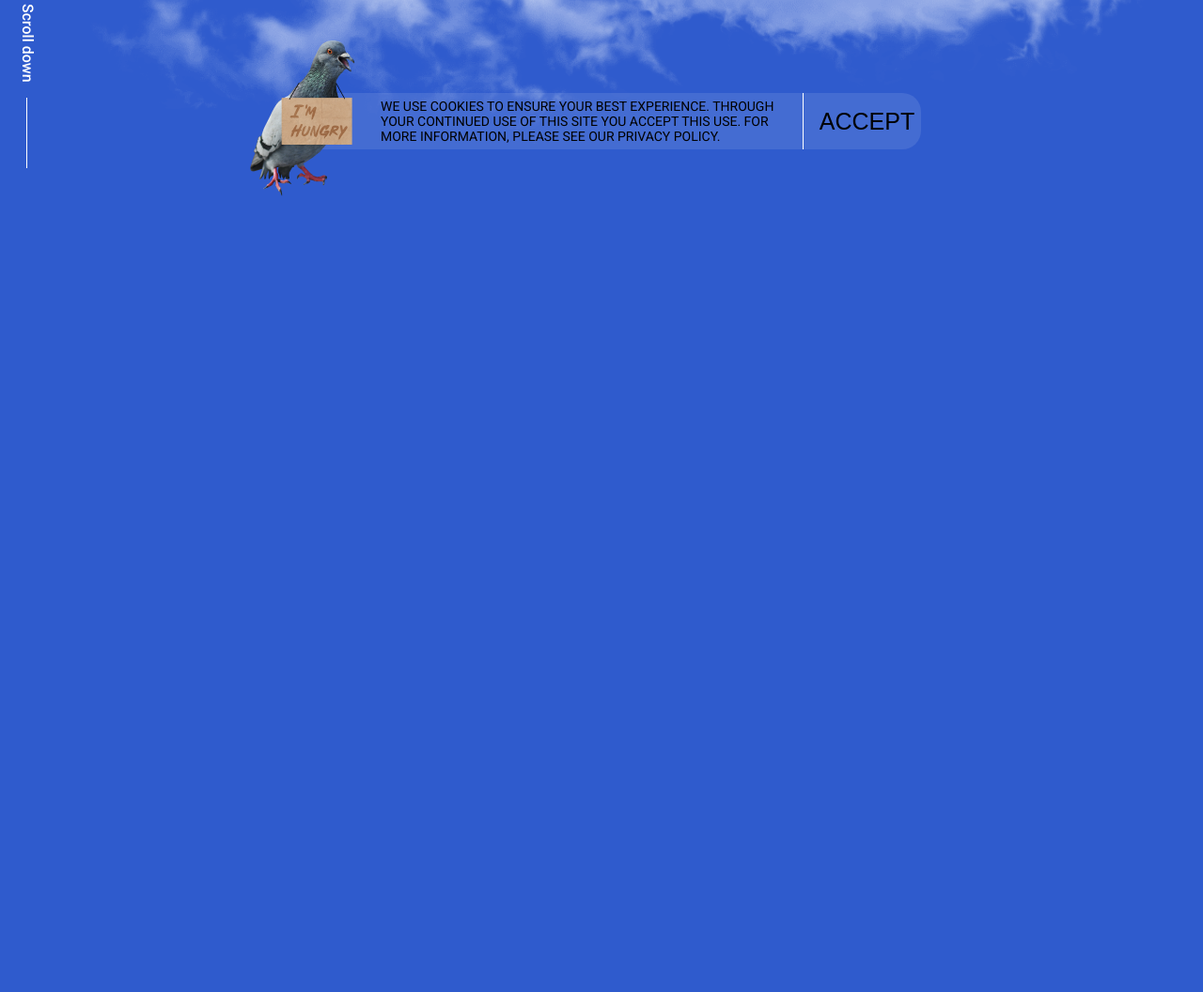
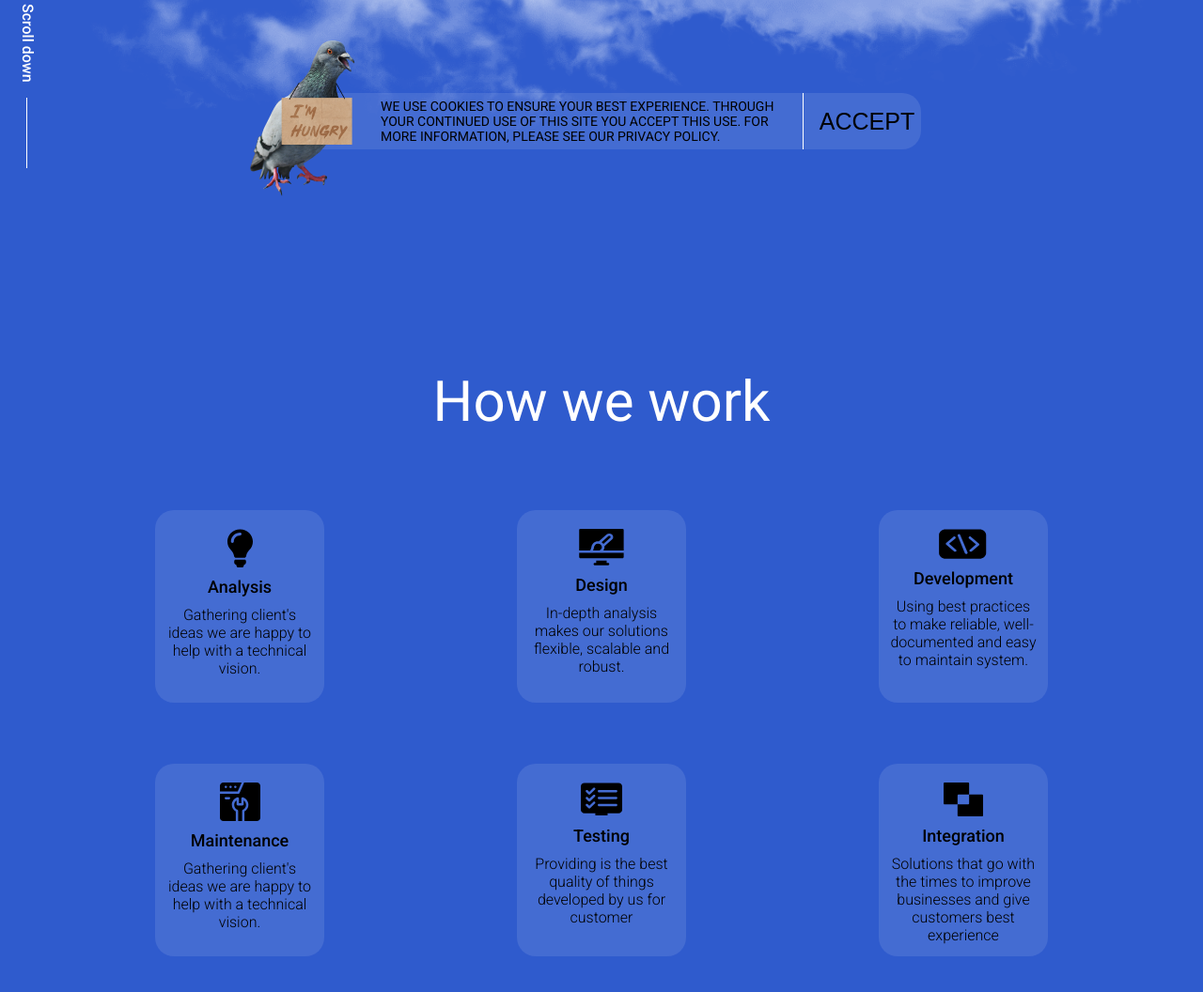
Before and after one commit to Moonsh1nee/Live_streaming, a website: page index.html in a window 1280 px wide. Shown: the part 538-1594 px from the top of the page at 94% size. Before the commit the page ends 880 px from the top, so only its background shows below. Drawn offline with nearby package versions, Linux system fonts and the light colour scheme; files that its build step writes are made by us from their sources.

Commit message:
work section implementation

```diff
--- a/index.html
+++ b/index.html
@@ -71,6 +71,78 @@
                 </div>
             </div>
         </section>
+
+        <section class="work-section" aria-label="work section">
+            <div class="container">
+                <div class="work">
+                    <h2 class="work__title">How we work</h2>
+
+                    <div class="work__cards-wrapper">
+
+                        <figure class="info-card card--analysis" aria-label="card analysis">
+                            <svg class="info-card__icon icon--bulb" aria-label="bulb img">
+                                <use href="assets/sprites.svg#bulb-icon"></use>
+                            </svg>
+                            <h3 class="info-card__title">Analysis</h3>
+                            <p class="info-card__description">
+                                Gathering client's ideas we are happy to help with a technical vision.
+                            </p>
+                        </figure>
+
+                        <figure class="info-card card--design" aria-label="card design">
+                            <svg class="info-card__icon icon--design" aria-label="design img">
+                                <use href="assets/sprites.svg#design-icon"></use>
+                            </svg>
+                            <h3 class="info-card__title">Design</h3>
+                            <p class="info-card__description">
+                                In-depth analysis makes our solutions flexible, scalable and robust.
+                            </p>
+                        </figure>
+
+                        <figure class="info-card card--dev" aria-label="card dev">
+                            <svg class="info-card__icon icon--dev" aria-label="dev img">
+                                <use href="assets/sprites.svg#dev-icon"></use>
+                            </svg>
+                            <h3 class="info-card__title">Development</h3>
+                            <p class="info-card__description">
+                                Using best practices to make reliable, well-documented and easy to maintain system.
+                            </p>
+                        </figure>
+
+                        <figure class="info-card card--maintenance" aria-label="card maintenance">
+                            <svg class="info-card__icon icon--maintenance" aria-label="maintenance img">
+                                <use href="assets/sprites.svg#maintenance-icon"></use>
+                            </svg>
+                            <h3 class="info-card__title">Maintenance</h3>
+                            <p class="info-card__description">
+                                Gathering client's ideas we are happy to help with a technical vision.
+                            </p>
+                        </figure>
+
+                        <figure class="info-card card--testing" aria-label="card testing">
+                            <svg class="info-card__icon icon--testing" aria-label="testing img">
+                                <use href="assets/sprites.svg#testing-icon"></use>
+                            </svg>
+                            <h3 class="info-card__title">Testing</h3>
+                            <p class="info-card__description">
+                                Providing is the best quality of things developed by us for customer
+                            </p>
+                        </figure>
+
+                        <figure class="info-card card--integration" aria-label="card integration">
+                            <svg class="info-card__icon icon--integration" aria-label="integration img">
+                                <use href="assets/sprites.svg#integration-icon"></use>
+                            </svg>
+                            <h3 class="info-card__title">Integration</h3>
+                            <p class="info-card__description">
+                                Solutions that go with the times to improve businesses and give customers best experience
+                            </p>
+                        </figure>
+
+                    </div>
+                </div>
+            </div>
+        </section>
     </main>
 
 </body>
--- /dev/null
+++ b/styles/_cards.scss
@@ -0,0 +1,59 @@
+@use "variables" as v;
+@use "mixins" as m;
+@use "sass:color";
+
+.info-card {
+  width: 180px;
+  height: 205px;
+  padding: 20px 10px 0;
+  border-radius: 20px;
+  background-color: color.adjust(v.$color-white, $alpha: -0.9);
+
+  transition: background-color 0.2s ease-in-out;
+
+  @include m.d-flex(start, center, nowrap, column, 0, 10px);
+
+  &__icon {
+    width: 25px;
+    height: 25px;
+    fill: v.$color_black;
+    transition: fill .3s ease-in-out;
+  }
+
+  &__title {
+    @include m.font(18px, 500, v.$color-black);
+    transition: color .3s ease-in-out;
+  }
+
+  &__description {
+    @include m.font(16px, 300, v.$color-black);
+    text-align: center;
+    transition: color .3s ease-in-out;
+  }
+
+  &:hover {
+    cursor: pointer;
+    background-color: color.adjust(v.$color-white, $alpha: -0.95);
+
+    .info-card__icon {
+      fill: v.$color_white;
+    }
+
+    .info-card__title, .info-card__description {
+      color: v.$color_white;
+    }
+  }
+
+  @media (max-width: v.$media_min) {
+    width: 140px;
+    height: 170px;
+
+    &__title {
+      @include m.font(14px, 400, v.$color-black);
+    }
+
+    &__description {
+      @include m.font(11px, 300, v.$color-black);
+    }
+  }
+}
--- a/styles/_importer.scss
+++ b/styles/_importer.scss
@@ -1,3 +1,5 @@
 @forward 'basic';
+@forward 'cards';
 @forward 'header';
 @forward 'hero';
+@forward 'work';
--- /dev/null
+++ b/styles/_work.scss
@@ -0,0 +1,100 @@
+@use "variables" as v;
+@use "mixins" as m;
+@use "sass:color";
+
+.work-section {
+  padding: 50px 20px 180px;
+
+  .work {
+    margin: 0 auto;
+    text-align: center;
+
+    &__title {
+      margin: 0 0 80px 0;
+      @include m.font(60px, 400, v.$color-white);
+
+      @media (max-width: v.$media_min) {
+        display: none;
+      }
+    }
+
+    &__cards-wrapper {
+      margin: 0 auto;
+      max-width: 950px;
+
+      display: grid;
+      grid-template-columns: repeat(3, 1fr);
+      grid-template-rows: repeat(2, 1fr);
+      row-gap: 65px;
+      place-items: center;
+      grid-template-areas:
+      "analysis design dev"
+      "maintenance testing integration";
+
+      .card--analysis {
+        grid-area: analysis;
+        justify-self: start;
+      }
+      .card--design {
+        grid-area: design;
+      }
+      .card--dev {
+        grid-area: dev;
+        justify-self: end;
+      }
+      .card--maintenance {
+        grid-area: maintenance;
+        justify-self: start;
+      }
+      .card--testing {
+        grid-area: testing;
+      }
+      .card--integration {
+        grid-area: integration;
+        justify-self: end;
+      }
+
+      .icon--bulb {
+        width: 29px;
+        height: 41px;
+      }
+      .icon--design {
+        width: 48px;
+        height: 39px;
+      }
+      .icon--dev {
+        width: 51px;
+        height: 32px;
+      }
+      .icon--maintenance {
+        width: 43px;
+        height: 41px;
+      }
+      .icon--testing {
+        width: 44px;
+        height: 36px;
+      }
+      .icon--integration {
+        width: 42px;
+        height: 36px;
+      }
+
+      @media (max-width: v.$media_md) {
+        grid-template-columns: repeat(2, 1fr);
+        grid-template-rows: repeat(3, 1fr);
+        row-gap: 65px;
+        grid-template-areas:
+          "analysis design"
+          "dev maintenance"
+          "testing integration";
+
+        .card--analysis,
+        .card--dev,
+        .card--maintenance,
+        .card--integration {
+          justify-self: center;
+        }
+      }
+    }
+  }
+}
```
